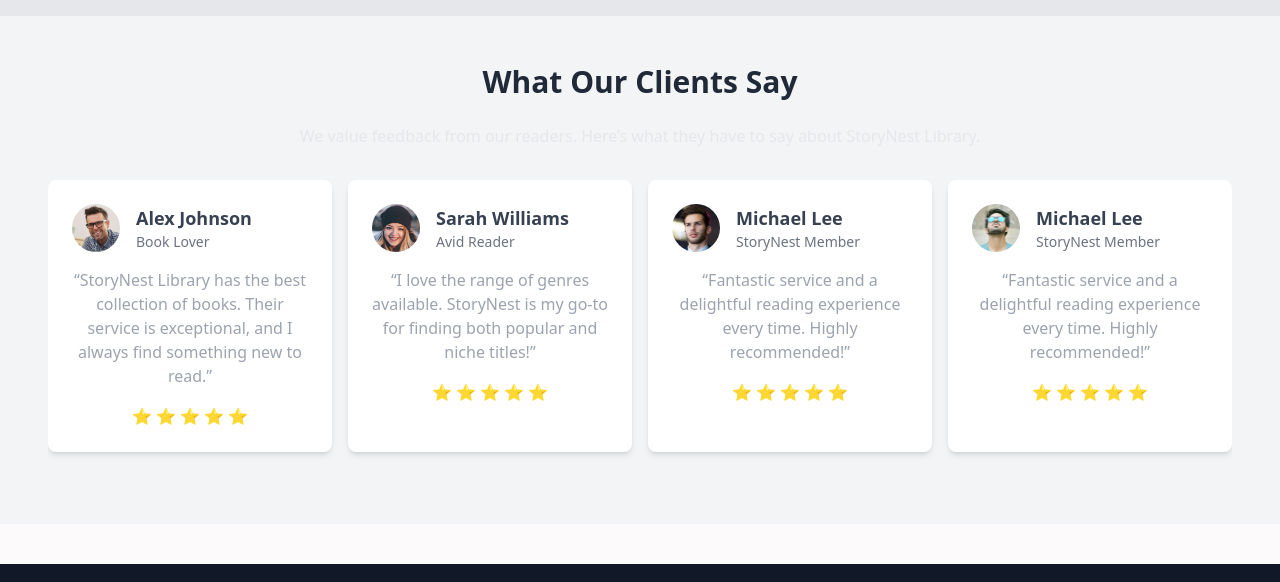
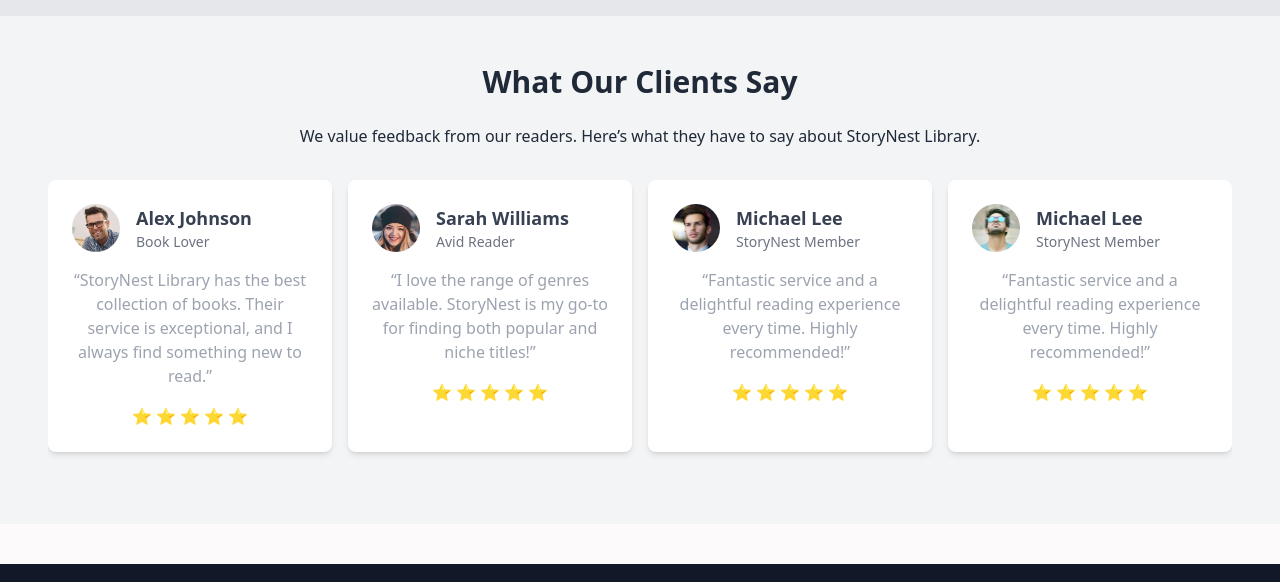
Before and after one commit to njllucy/Book-Store-Website, a website built with Vite: page about.html in a window 1280 px wide. Shown: the part 1240-1822 px from the top of the page. Built offline with nearby package versions, Linux system fonts and the light colour scheme.

Commit message:
Update about.html

```diff
--- a/about.html
+++ b/about.html
@@ -93,7 +93,7 @@
 <section class="bg-gray-100 py-12 dark:bg-slate-900 ">
   <div class="container mx-auto px-6 md:px-12 text-center">
     <h2 class="text-3xl font-semibold text-gray-800 dark:text-white mb-6">What Our Clients Say</h2>
-    <p class="text-gray-200 mb-8">We value feedback from our readers. Here’s what they have to say about StoryNest Library.</p>
+    <p class="dark:text-gray-200 mb-8">We value feedback from our readers. Here’s what they have to say about StoryNest Library.</p>
 
     <!-- Slider for Client Reviews -->
     <div class="flex overflow-x-auto space-x-4 pb-6 snap-x snap-mandatory ">
```
